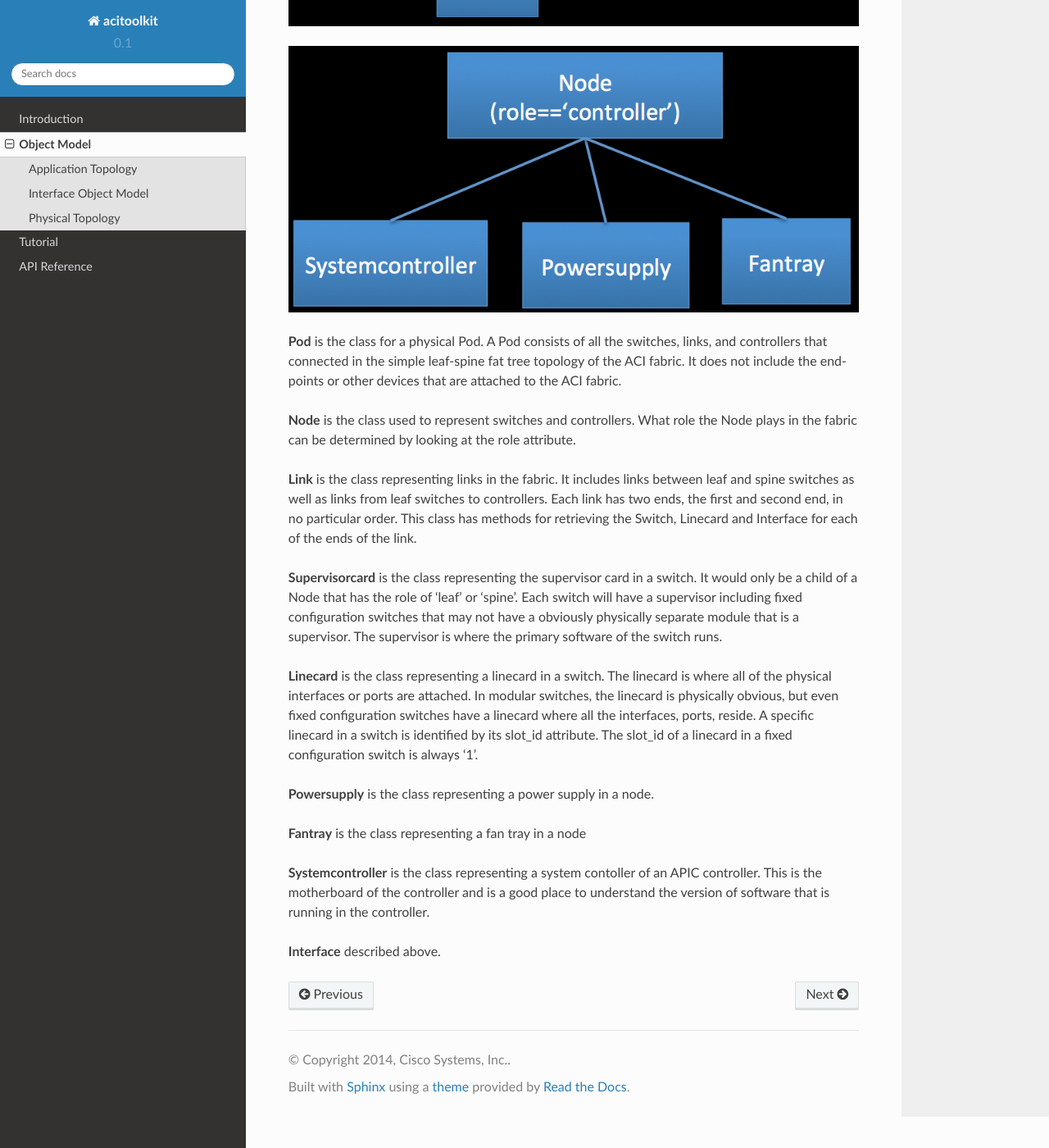
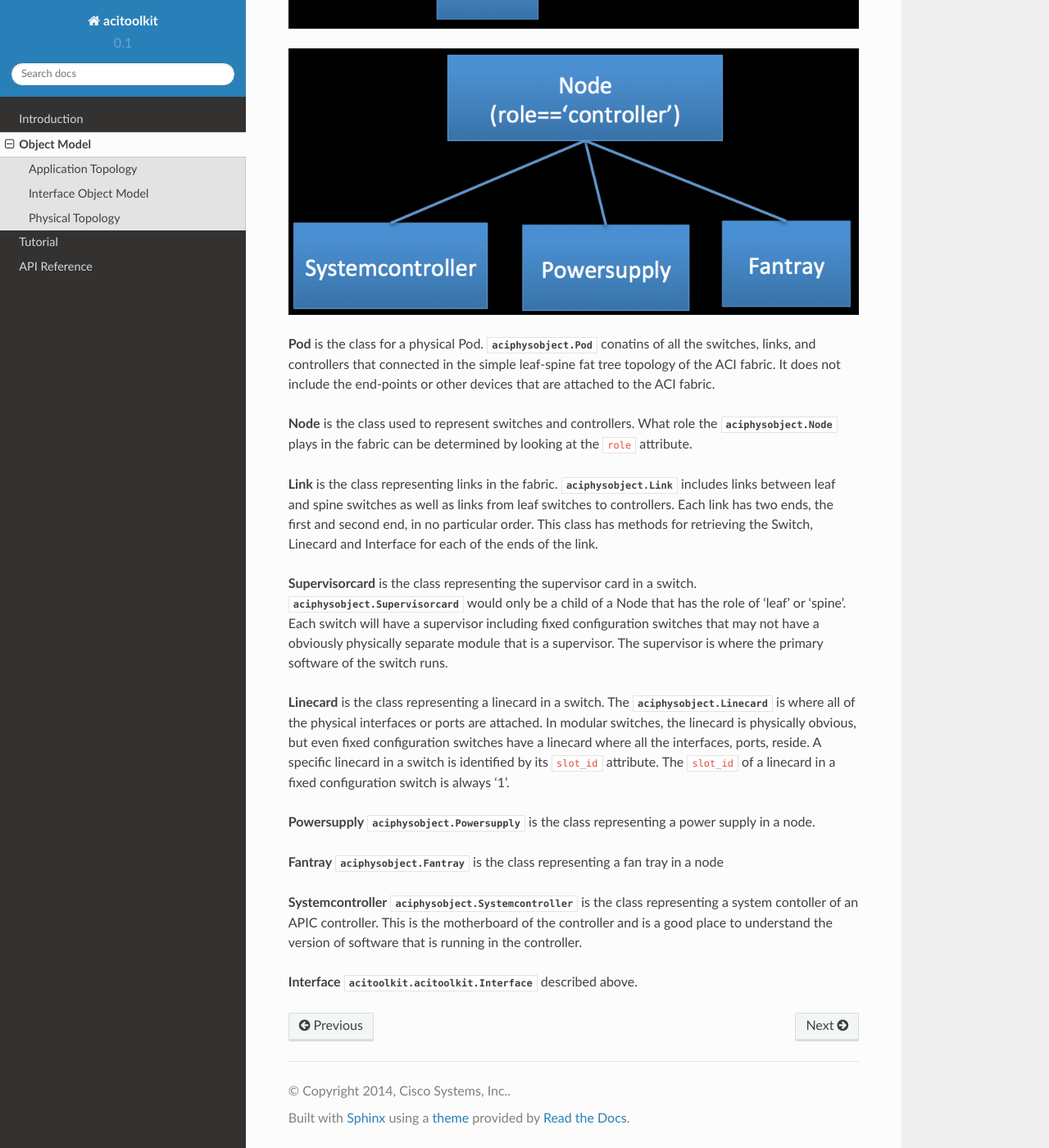
Before and after one commit to datacenter/acitoolkit, a Sphinx documentation site: the page built from docs/source/objectmodel.rst, in a window 1280 px wide and 1400 px high, scrolled down 3760 px. Shown: the whole window at 82% size. Built offline with Sphinx 7.4.7 and the Read the Docs theme 2.0.0, drawn with Linux system fonts in a browser that asks for light colours; some of the changed text lies outside the part shown.

Commit message:
add internal links

```diff
--- a/docs/source/objectmodel.rst
+++ b/docs/source/objectmodel.rst
@@ -109,10 +109,11 @@ These objects are connected in a hierarchy according to the following diagrams.
 
 .. image:: objectModelTop.png
 
-The Node object is used to represent both switches and controllers.
-Which kind of Node can be determined by looking at the 'role'
-attribute.  Switches are Nodes with the 'role' of 'leaf' or 'spine'
-and controllers are Nodes with the 'role' of 'controller'.  Switches
+The :py:class:`aciphysobject.Node` object is used to represent both switches and controllers.
+Which kind of :py:class:`aciphysobject.Node` can be determined by
+looking at the role, ``Node.role``,
+attribute.  Switches are Nodes with the ``role`` of 'leaf' or 'spine'
+and controllers are Nodes with the ``role`` of 'controller'.  Switches
 are composed slightly different from controllers as shown in the
 following diagram.
 
@@ -121,43 +122,43 @@ following diagram.
 .. image:: objectModelController.png
 
 
-**Pod** is the class for a physical Pod.  A Pod consists of all the
+**Pod** is the class for a physical Pod.  :py:class:`aciphysobject.Pod` conatins of all the
 switches, links, and controllers that connected in the simple leaf-spine
 fat tree topology of the ACI fabric.  It does not include the
 end-points or other devices that are attached to the ACI fabric.
 
 **Node** is the class used to represent switches and controllers.
-What role the Node plays in the fabric can be determined by looking at
-the role attribute.
+What role the :py:class:`aciphysobject.Node` plays in the fabric can be determined by looking at
+the ``role`` attribute.
 
-**Link** is the class representing links in the fabric.  It includes
+**Link** is the class representing links in the fabric.  :py:class:`aciphysobject.Link` includes
 links between leaf and spine switches as well as links from leaf
 switches to controllers.  Each link has two ends, the first and second
 end, in no particular order.  This class has methods for retrieving
 the Switch, Linecard and Interface for each of the ends of the link.
 
 **Supervisorcard** is the class representing the supervisor card in a
-switch.  It would only be a child of a Node that has the role of
+switch.  :py:class:`aciphysobject.Supervisorcard` would only be a child of a Node that has the role of
 'leaf' or 'spine'.  Each switch will have a supervisor including fixed
 configuration switches that may not have a obviously physically
 separate module that is a supervisor.  The supervisor is where the
 primary software of the switch runs.
 
 **Linecard** is the class representing a linecard in a switch.  The
-linecard is where all of the physical interfaces or ports are
+:py:class:`aciphysobject.Linecard` is where all of the physical interfaces or ports are
 attached.  In modular switches, the linecard is physically obvious,
 but even fixed configuration switches have a linecard where all the interfaces,
 ports, reside.  A specific linecard in a switch is identified by its
-slot_id attribute.  The slot_id of a linecard in a fixed configuration
+``slot_id`` attribute.  The ``slot_id`` of a linecard in a fixed configuration
 switch is always '1'.
 
-**Powersupply** is the class representing a power supply in a node.
+**Powersupply** :py:class:`aciphysobject.Powersupply` is the class representing a power supply in a node.
 
-**Fantray** is the class representing a fan tray in a node
+**Fantray** :py:class:`aciphysobject.Fantray` is the class representing a fan tray in a node
 
-**Systemcontroller** is the class representing a system contoller of
+**Systemcontroller** :py:class:`aciphysobject.Systemcontroller` is the class representing a system contoller of
 an APIC controller.  This is the motherboard of the controller and is
 a good place to understand the version of software that is running in
 the controller.
 
-**Interface** described above.
+**Interface** :py:class:`acitoolkit.acitoolkit.Interface` described above.
```
